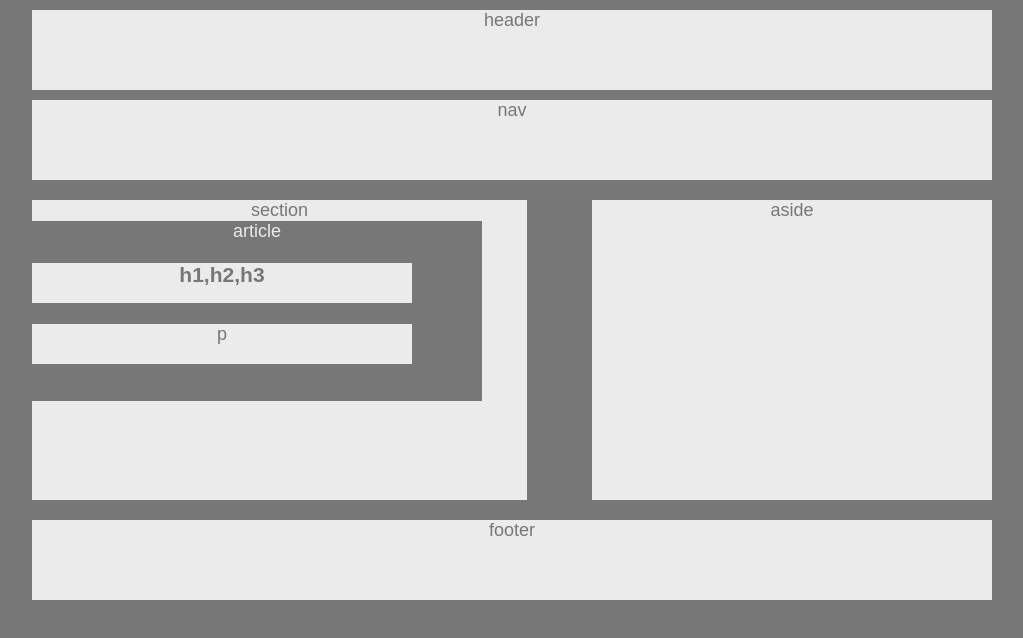
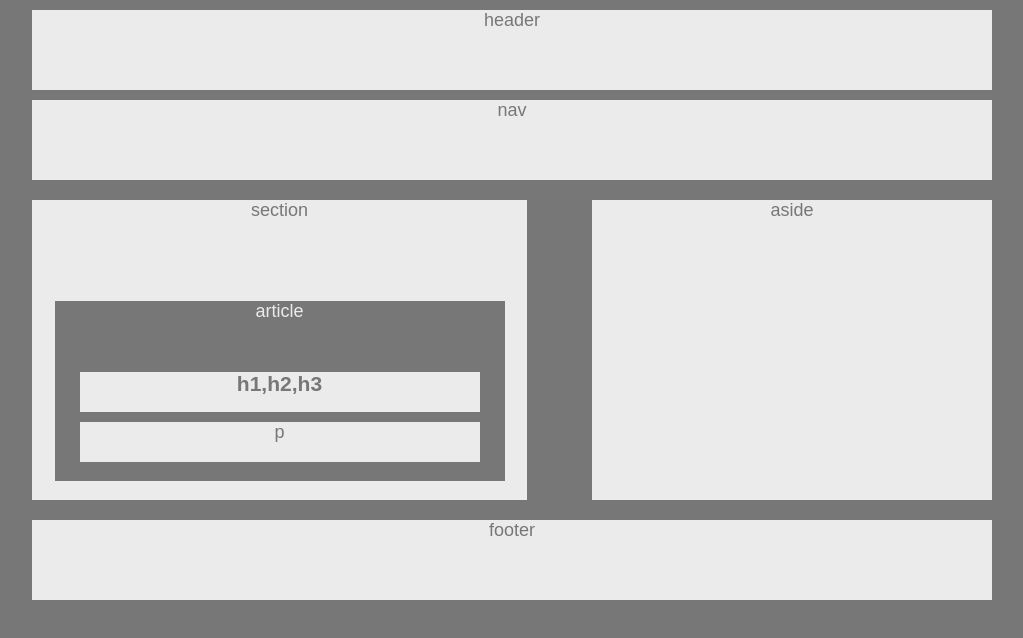
Before and after one commit to yobany10/HW-Wireframe, a plain HTML site: page index.html in a window 1280 px wide. Shown: the whole page, without its empty margins (128-1151 px from the left). Drawn offline with Linux system fonts and the light colour scheme.

Commit message:
made changes to the elements within the section

```diff
--- a/style.css
+++ b/style.css
@@ -38,13 +38,29 @@ article {
     background: #777;
     width: 450px;
     height: 180px;
+    margin-top: 80px;
+    margin-right: auto;
+    margin-bottom: 10px;
+    margin-left: auto;
 }
 
-h1, p {
+h1 {
     color: #777;
     background: #ebebeb;
-    width: 380px;
+    width: 400px;
     height: 40px;
+    margin-top: 50px;
+    margin-right: auto;
+    margin-bottom: 10px;
+    margin-left: auto;
+}
+
+p {
+    color: #777;
+    background: #ebebeb;
+    width: 400px;
+    height: 40px;
+    margin: auto;
 }
 
 aside {
```
